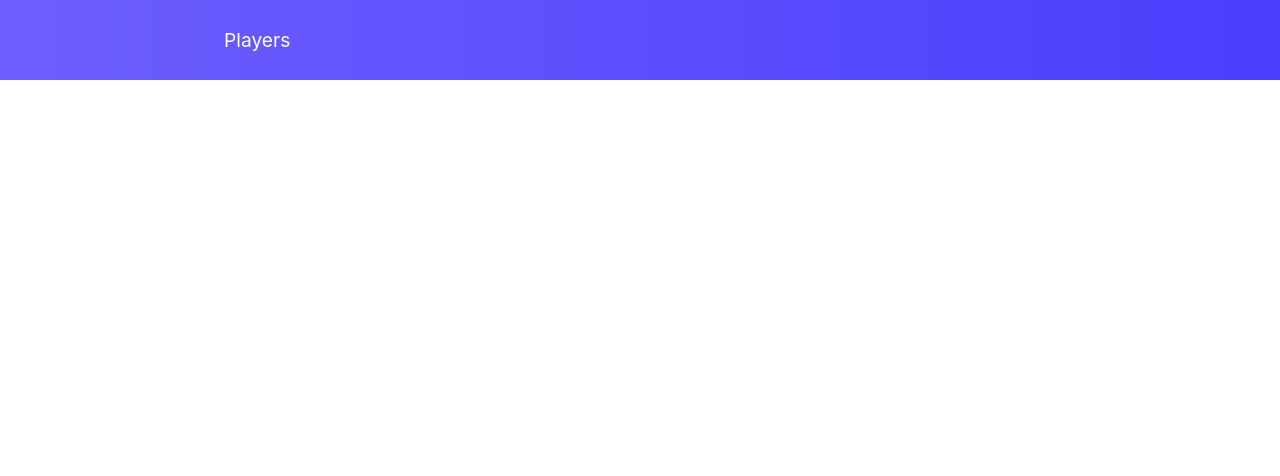
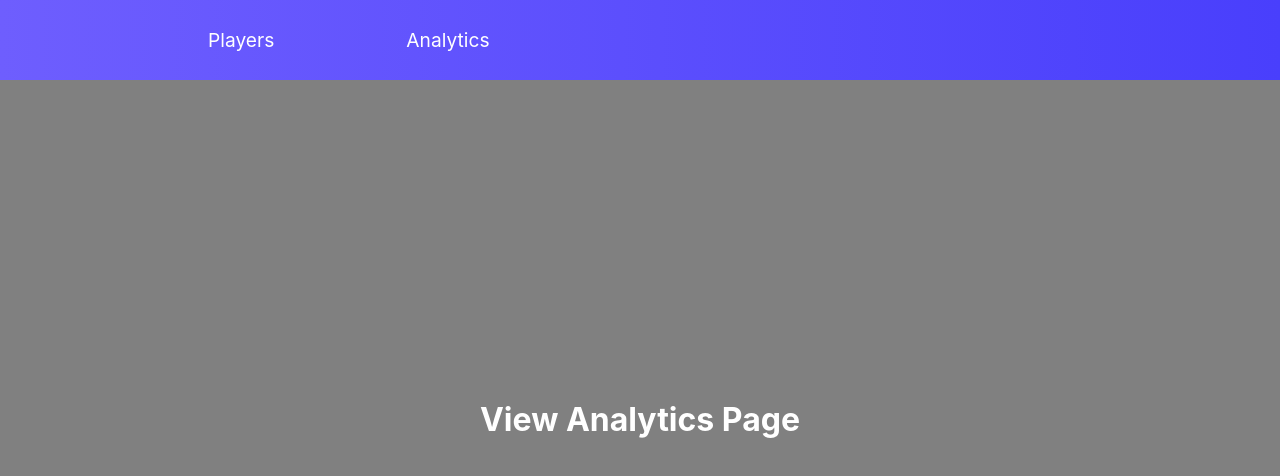
Before and after one commit to SER-401-Team-36/football-app-ui, a React (Create React App) app: page /ViewAnalytics in a window 1280 px wide. Shown: the top 476 px of the page. Built offline with nearby package versions, Linux system fonts and the light colour scheme.

Commit message:
US#3Task4: Created basic Analytics page to setup redirect from navbar

```diff
--- a/src/App.js
+++ b/src/App.js
@@ -6,14 +6,16 @@ import { BrowserRouter as Router, Route, Switch, Link, Redirect } from "react-ro
 
 import TopPlayerFeed from "./TopPlayerFeed";
 import ViewPlayers from "./ViewPlayers";
+import ViewAnalytics from "./ViewAnalytics";
 
 class App extends Component {
     render() {
         return <Router>
             <Navbar />
             <Switch>
-                <Route exact path="/" component={TopPlayerFeed} />
-                <Route exact path="/ViewPlayers" component={ViewPlayers} />
+                <Route exact path="/" component={TopPlayerFeed} /> //Starting Page
+                <Route exact path="/ViewPlayers" component={ViewPlayers} /> //View Players Redirect
+                <Route exact path="/ViewAnalytics" component={ViewAnalytics} /> //View Analytics Redirect
             </Switch>
         </Router>
     }
--- a/src/Navbar.css
+++ b/src/Navbar.css
@@ -29,9 +29,3 @@
     border-radius: 4px;
     transition: all 0.2s ease-out;
 }
-
-#playersLink {
-    text-decoration: none;
-    color: white;
-    padding: 0.5rem 1rem;
-}
--- a/src/Navbar.js
+++ b/src/Navbar.js
@@ -8,8 +8,12 @@ const Navbar = () => {
         return(
             <nav className="NavbarItems">
                 <ul className="nav-menu">
-                    <li className="nav-links">
-                        <Link to="/ViewPlayers" id="playersLink">Players</Link>
+                    <li>
+                        <Link to="/ViewPlayers" className="nav-links">Players</Link>
+                    </li>
+
+                    <li>
+                        <Link to="/ViewAnalytics" className="nav-links">Analytics</Link>
                     </li>
                 </ul>
             </nav>
--- /dev/null
+++ b/src/ViewAnalytics.css
@@ -0,0 +1,12 @@
+#ViewAnalyticsPage {
+    background-color: grey;
+    height: 100em;
+    color: white;
+    text-align: center;
+    justify-content: center;
+}
+
+h2 {
+    padding-top: 10em;
+    font-size: 2em;
+}
--- /dev/null
+++ b/src/ViewAnalytics.js
@@ -0,0 +1,15 @@
+import React from "react";
+import './ViewAnalytics.css';
+
+
+const ViewAnalytics = () => {
+
+  return (
+    <div id="ViewAnalyticsPage">
+        <h2>View Analytics Page</h2>
+    </div>
+
+  );
+}
+
+export default ViewAnalytics;
```
